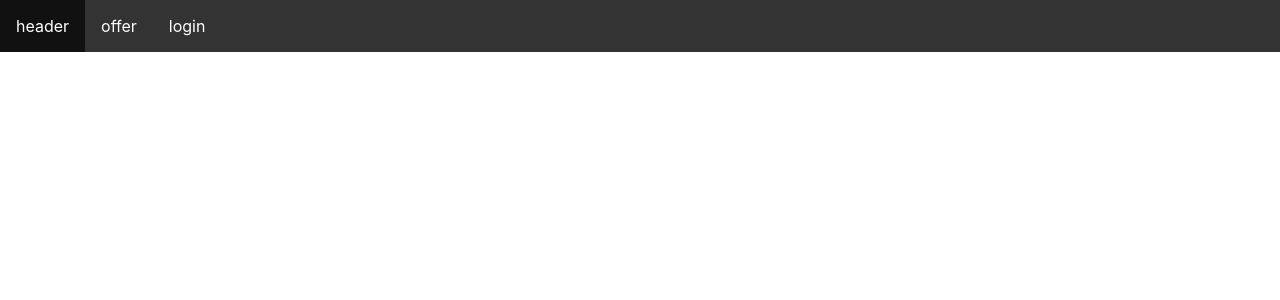
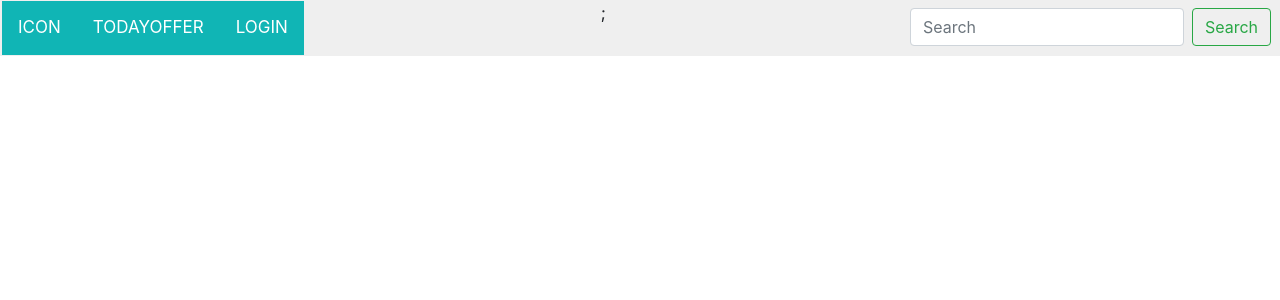
Before and after one commit to abdulkhadhi/testing-app, a React (Create React App) app: page / in a window 1280 px wide. Shown: the top 300 px of the page. Built offline with nearby package versions, Linux system fonts and the light colour scheme.

Commit message:
image added

```diff
--- a/api/schema.js
+++ b/api/schema.js
@@ -10,7 +10,7 @@ let Register = new Schema({
     type: String
   },
   password: {
-    type: String
+    type: Number
   },
 }, {
     collection: 'Register'
--- a/src/App.css
+++ b/src/App.css
@@ -1,9 +1,11 @@
-ul {
+ul{
   list-style-type: none;
-  margin: 0;
-  padding: 0;
+  text-align: center;
+  padding: 1px 2px 1px;
   overflow: hidden;
-  background-color: #333;
+  font-size: 17px;
+  background-color: #efefef;
+  text-transform: uppercase;
 }
 .click {
   display: block;
@@ -25,3 +27,13 @@ ul {
     top: 25px;
     left: inherit;
 }
+.bg{
+  background-color: #10b5b5;
+}
+.image{
+  background-image: url("./logo/logo.png");
+}
+.topnav-right {
+  float: right;
+  padding: 7px;
+}
--- a/src/App.js
+++ b/src/App.js
@@ -1,5 +1,6 @@
 import React, { Component } from 'react';
 import './App.css';
+import { Form,Image, Button, FormControl } from 'react-bootstrap'
 // import { Modal as ReactOverlayModal } from 'react-overlays'
 import Offer from './formpage/Offer';
 import LoginPage from "./formpage/LoginPage.1";
@@ -35,7 +36,7 @@ class App extends Component {
       // eslint-disable-next-line array-callback-return
       datajs.property.map(e1 => {
         if (e1.id === name) {
-         return listvalue = e1.choice
+          return listvalue = e1.choice
         }
       })
       this.statechang(listvalue);
@@ -65,12 +66,18 @@ class App extends Component {
       <div className="App">
         <ul>
           {
-            datajs.property.map(e => <li className="click left" onClick={() => { this.getoption(e.id) }}>
-              {e.id}
+            datajs.property.map(e => <li className="click left bg" onClick={() => { this.getoption(e.id) }}>
+              {e.id === "header" ? "icon" : e.displayname}
             </li>
             )}
+            <Image className="image" fluid />;
+          <div class="topnav-right">
+            <Form inline>
+              <FormControl type="text" placeholder="Search" className="mr-sm-2" />
+              <Button variant="outline-success">Search</Button>
+            </Form>
+          </div>
         </ul>
-        <p>{this.state.response}</p>
         <Offer
           showitem={this.state.showitem}
           listvalue={this.state.listvalue}
--- a/src/data/datajs.json
+++ b/src/data/datajs.json
@@ -18,7 +18,7 @@
         },
         {
             "id": "login",
-            "displayname": "loginpage"
+            "displayname": "login"
         }
     ]
 }
```
Also changed, not shown: src/logo/logo.png (added), 1 other file (tests, documents, lock files or other folders).
